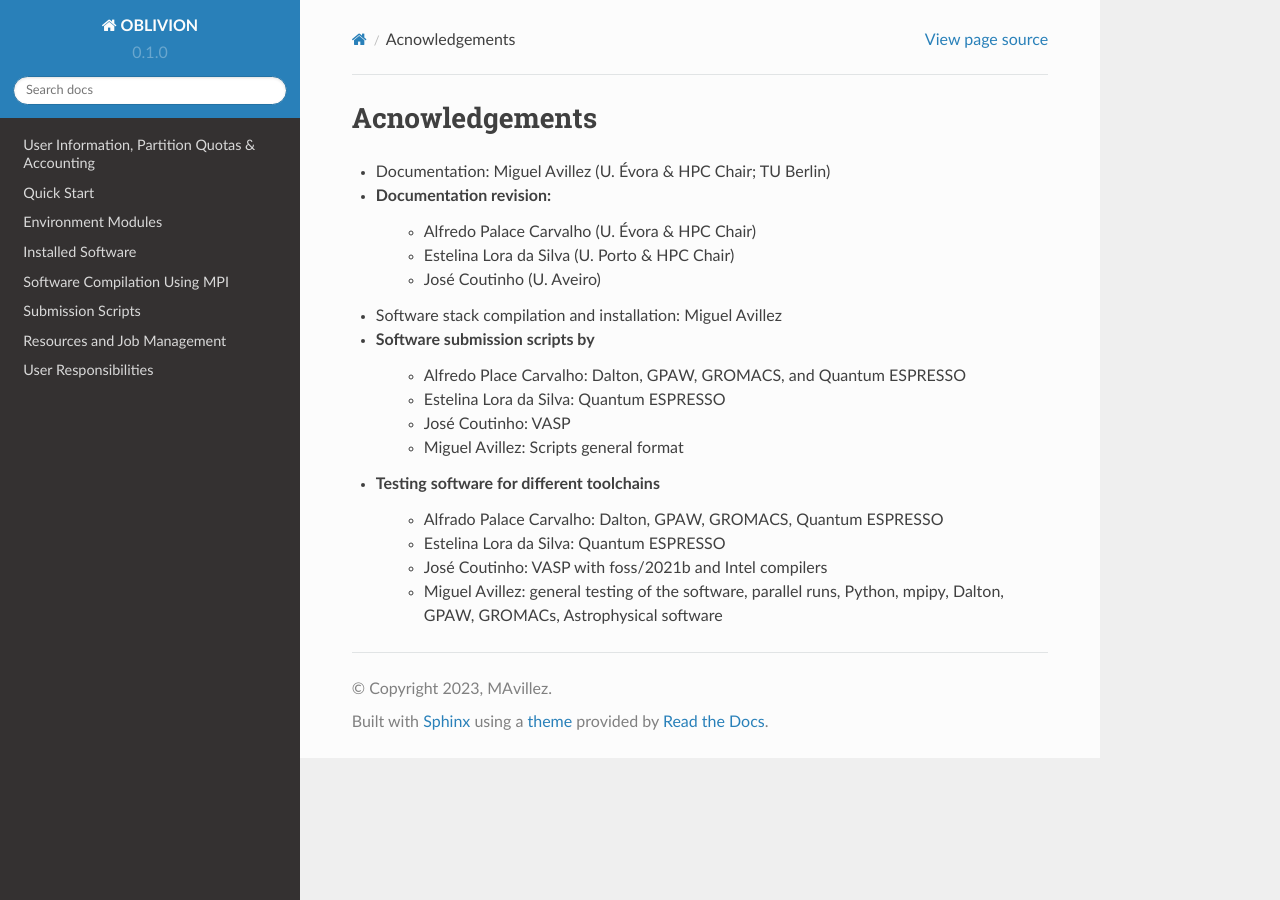
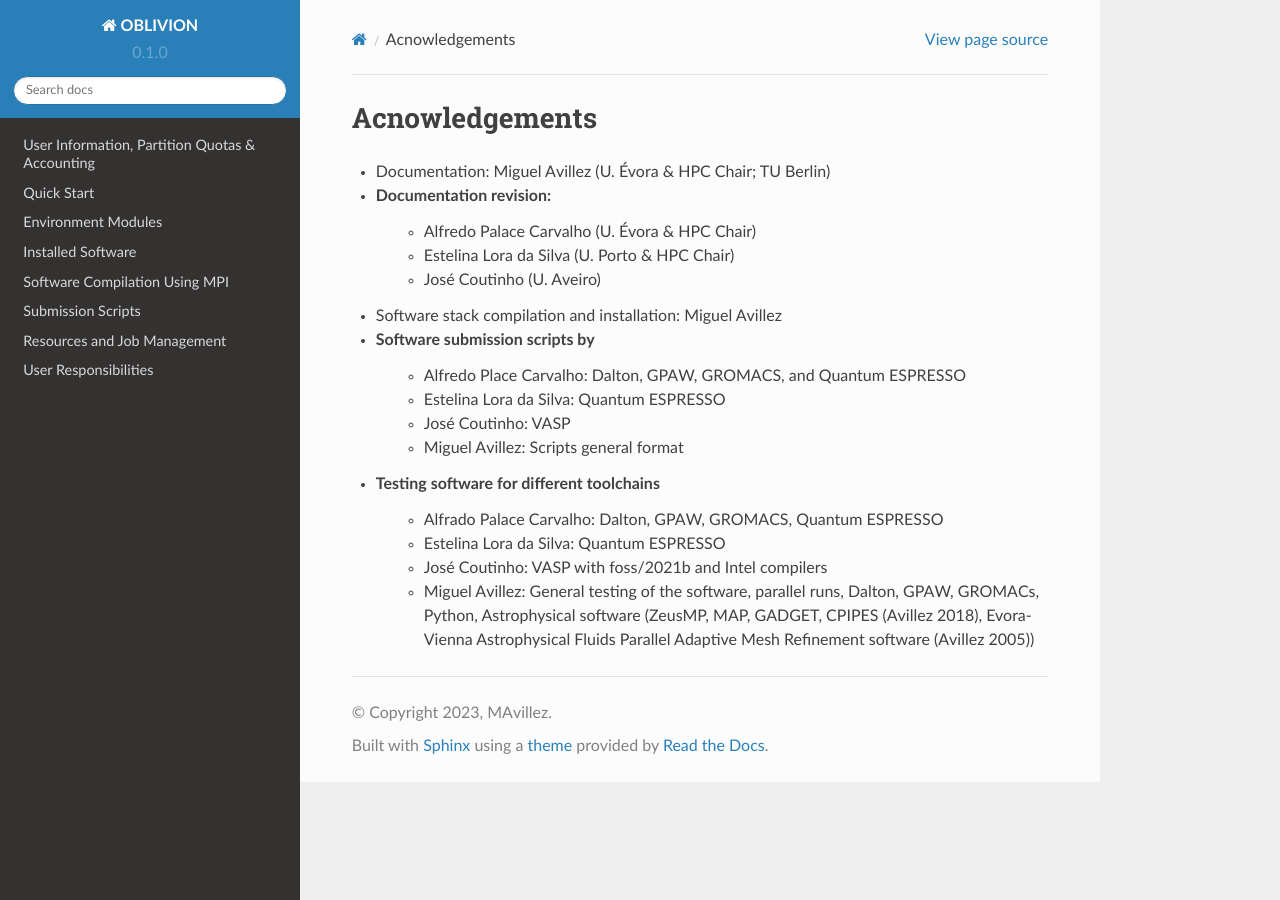
Before and after one commit to mavillez/Oblivion, a Sphinx documentation site: the page built from docs/source/acnowledgments.rst, in a window 1280 px wide. Built offline with Sphinx 7.4.7 and the Read the Docs theme 2.0.0, drawn with Linux system fonts in a browser that asks for light colours.

Commit message:
Update acnowledgments.rst

```diff
--- a/docs/source/acnowledgments.rst
+++ b/docs/source/acnowledgments.rst
@@ -15,4 +15,4 @@ Acnowledgements
     - Alfrado Palace Carvalho: Dalton, GPAW, GROMACS, Quantum ESPRESSO
     - Estelina Lora da Silva: Quantum ESPRESSO
     - José Coutinho: VASP with foss/2021b and Intel compilers
-    - Miguel Avillez: general testing of the software, parallel runs, Python, mpipy, Dalton, GPAW, GROMACs, Astrophysical software
+    - Miguel Avillez: General testing of the software, parallel runs, Dalton, GPAW, GROMACs, Python, Astrophysical software (ZeusMP, MAP, GADGET, CPIPES (Avillez 2018), Evora-Vienna Astrophysical Fluids Parallel Adaptive Mesh Refinement software (Avillez 2005))
```
